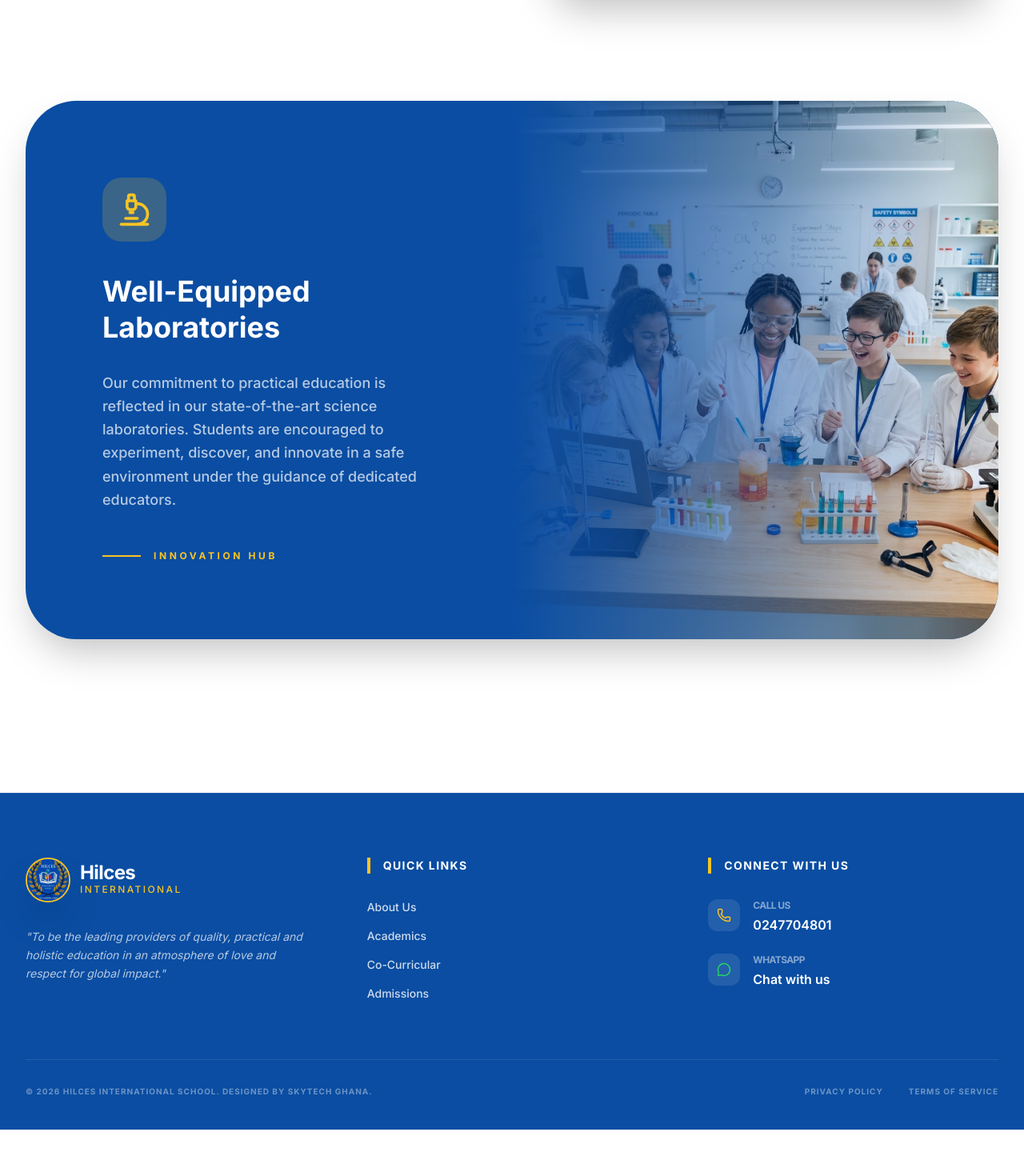
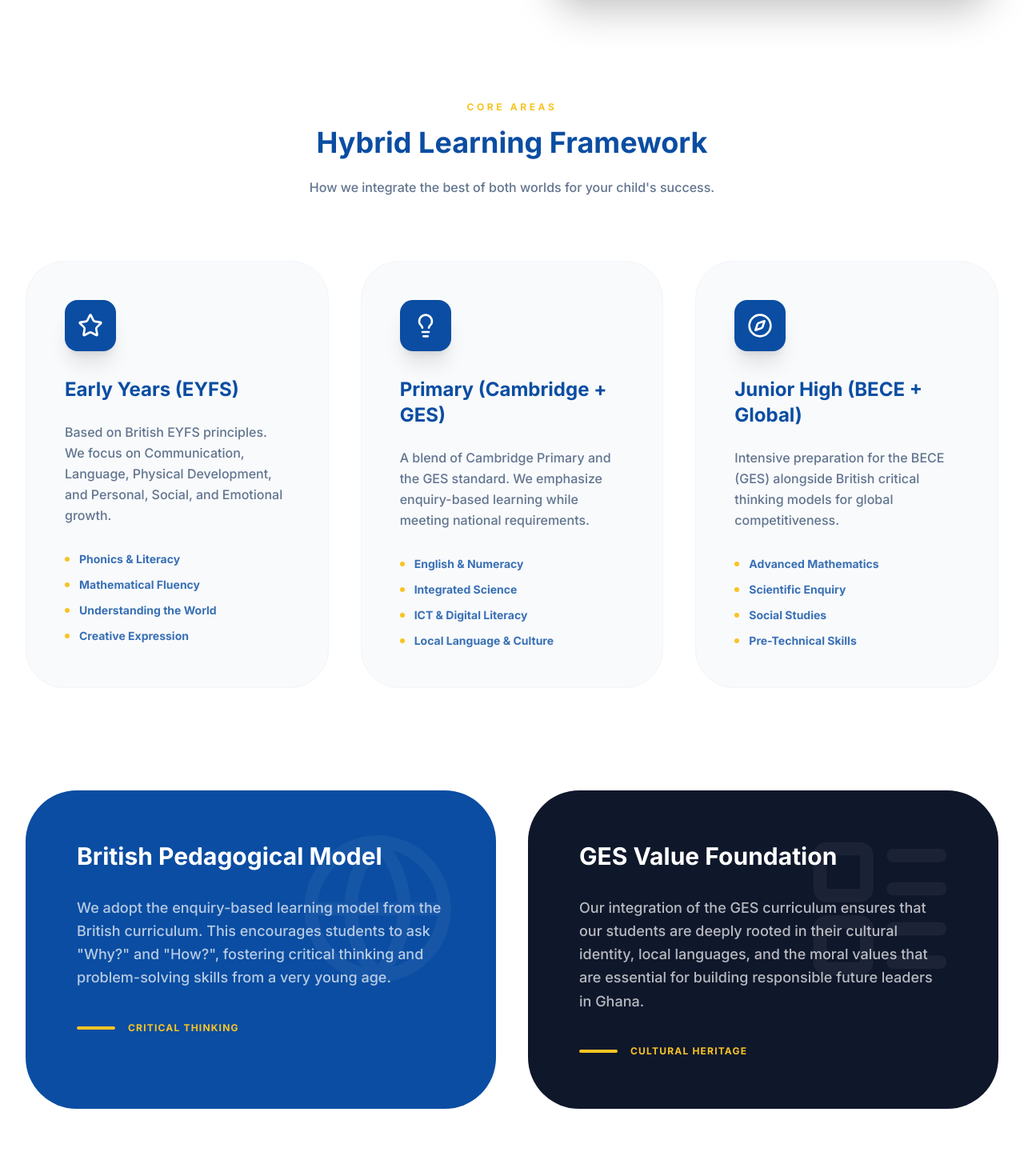
Before and after one commit to danielagblo/Hilces-School, a Next.js app: page /academics in a window 1280 px wide. Shown: the part 1165-2630 px from the top of the page at 80% size. Before the commit the page ends 2577 px from the top, so only its background shows below. Built offline with nearby package versions, Linux system fonts and the light colour scheme.

Commit message:
feat: implement academics page with curriculum overview and hybrid learning framework details

```diff
--- a/app/academics/page.tsx
+++ b/app/academics/page.tsx
@@ -2,7 +2,7 @@
 
 import Image from "next/image";
 import { motion } from "framer-motion";
-import { BookOpen, Microscope, Globe, LayoutList, CheckCircle2 } from "lucide-react";
+import { BookOpen, Microscope, Globe, LayoutList, CheckCircle2, Star, Lightbulb, Compass, Users } from "lucide-react";
 
 export default function Academics() {
   return (
@@ -56,6 +56,88 @@
             </div>
           </div>
 
+          {/* Curriculum Deep Dive */}
+          <div className="mb-32">
+            <div className="text-center mb-20">
+              <h2 className="text-xs font-bold tracking-[0.3em] text-gold uppercase mb-4">Core Areas</h2>
+              <h3 className="text-4xl font-heading font-bold text-primary">Hybrid Learning Framework</h3>
+              <p className="text-slate-500 max-w-2xl mx-auto mt-6 font-medium">How we integrate the best of both worlds for your child's success.</p>
+            </div>
+
+            <div className="grid md:grid-cols-3 gap-10">
+              {[
+                {
+                  title: "Early Years (EYFS)",
+                  desc: "Based on British EYFS principles. We focus on Communication, Language, Physical Development, and Personal, Social, and Emotional growth.",
+                  icon: Star,
+                  areas: ["Phonics & Literacy", "Mathematical Fluency", "Understanding the World", "Creative Expression"]
+                },
+                {
+                  title: "Primary (Cambridge + GES)",
+                  desc: "A blend of Cambridge Primary and the GES standard. We emphasize enquiry-based learning while meeting national requirements.",
+                  icon: Lightbulb,
+                  areas: ["English & Numeracy", "Integrated Science", "ICT & Digital Literacy", "Local Language & Culture"]
+                },
+                {
+                  title: "Junior High (BECE + Global)",
+                  desc: "Intensive preparation for the BECE (GES) alongside British critical thinking models for global competitiveness.",
+                  icon: Compass,
+                  areas: ["Advanced Mathematics", "Scientific Enquiry", "Social Studies", "Pre-Technical Skills"]
+                }
+              ].map((stage, idx) => (
+                <div key={idx} className="bg-slate-50 p-12 rounded-[3rem] border border-slate-100 hover:shadow-2xl transition-all group">
+                  <div className="w-16 h-16 bg-primary rounded-2xl flex items-center justify-center mb-8 text-white shadow-xl group-hover:rotate-6 transition-transform">
+                    <stage.icon size={32} />
+                  </div>
+                  <h4 className="text-2xl font-heading font-bold text-primary mb-6">{stage.title}</h4>
+                  <p className="text-slate-500 mb-8 font-medium leading-relaxed">{stage.desc}</p>
+                  <ul className="space-y-3">
+                    {stage.areas.map((area, aIdx) => (
+                      <li key={aIdx} className="flex items-center gap-3 text-primary/80 font-bold text-sm">
+                        <div className="w-1.5 h-1.5 bg-gold rounded-full"></div>
+                        {area}
+                      </li>
+                    ))}
+                  </ul>
+                </div>
+              ))}
+            </div>
+          </div>
+
+          {/* Integration Features */}
+          <div className="grid md:grid-cols-2 gap-10 mb-32">
+            <div className="bg-primary p-12 md:p-16 rounded-[4rem] text-white relative overflow-hidden group">
+               <div className="absolute top-0 right-0 p-12 opacity-5 transform group-hover:scale-150 transition-transform duration-1000">
+                  <Globe size={200} />
+               </div>
+               <div className="relative z-10">
+                 <h3 className="text-3xl font-heading font-bold mb-8">British Pedagogical Model</h3>
+                 <p className="text-white/70 text-lg leading-relaxed mb-10 font-medium">
+                   We adopt the enquiry-based learning model from the British curriculum. This encourages students to ask "Why?" and "How?", fostering critical thinking and problem-solving skills from a very young age.
+                 </p>
+                 <div className="flex items-center gap-4">
+                    <div className="w-12 h-1 bg-gold rounded-full"></div>
+                    <span className="text-gold uppercase tracking-widest text-xs font-bold">Critical Thinking</span>
+                 </div>
+               </div>
+            </div>
+            <div className="bg-slate-900 p-12 md:p-16 rounded-[4rem] text-white relative overflow-hidden group">
+               <div className="absolute top-0 right-0 p-12 opacity-5 transform group-hover:scale-150 transition-transform duration-1000">
+                  <LayoutList size={200} />
+               </div>
+               <div className="relative z-10">
+                 <h3 className="text-3xl font-heading font-bold mb-8">GES Value Foundation</h3>
+                 <p className="text-white/70 text-lg leading-relaxed mb-10 font-medium">
+                   Our integration of the GES curriculum ensures that our students are deeply rooted in their cultural identity, local languages, and the moral values that are essential for building responsible future leaders in Ghana.
+                 </p>
+                 <div className="flex items-center gap-4">
+                    <div className="w-12 h-1 bg-gold rounded-full"></div>
+                    <span className="text-gold uppercase tracking-widest text-xs font-bold">Cultural Heritage</span>
+                 </div>
+               </div>
+            </div>
+          </div>
+
           {/* Lab Focus */}
           <div className="bg-primary rounded-[4rem] overflow-hidden shadow-2xl flex flex-col md:flex-row items-stretch">
             <div className="md:w-1/2 p-16 md:p-24 text-white flex flex-col justify-center">
```
